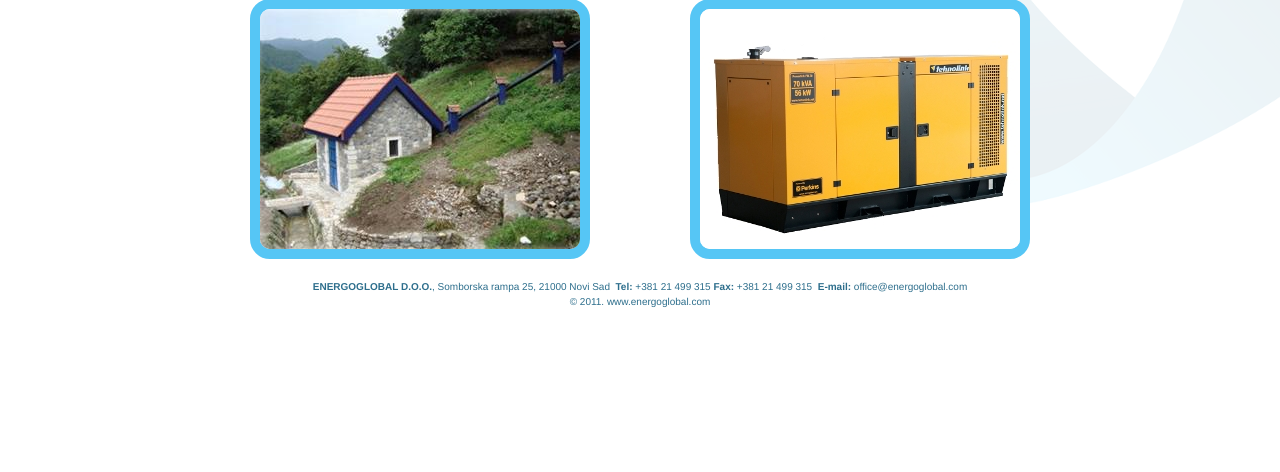
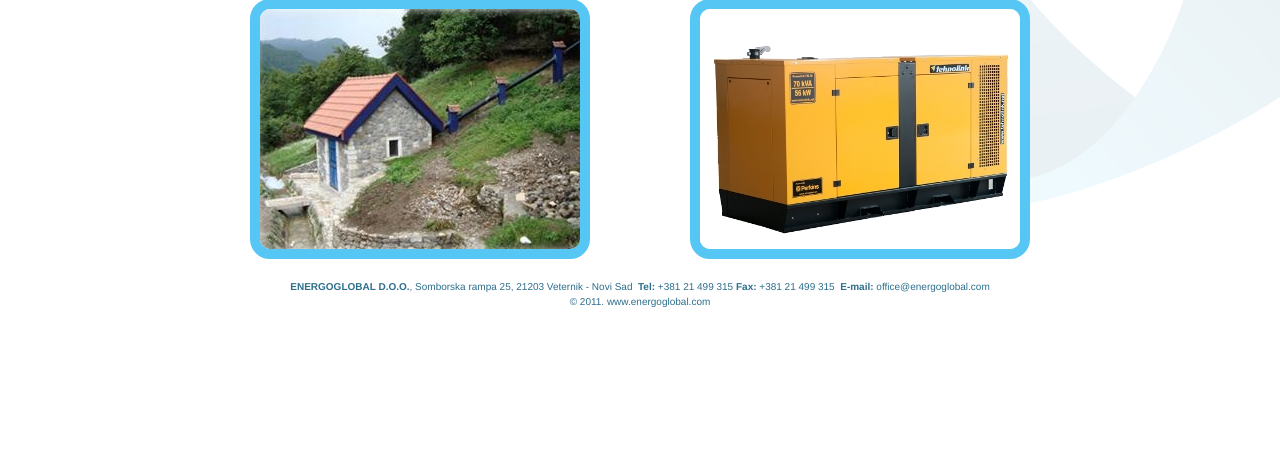
Before and after one commit to nebjak/energoglobal-site, a PHP site: page / in a window 1280 px wide. Shown: the part 256-728 px from the top of the page. Run offline with PHP 8.4, Linux system fonts and the light colour scheme.

Commit message:
Promenjena adresa

```diff
--- a/index.php
+++ b/index.php
@@ -61,7 +61,7 @@
       <div class="clear"></div>
       <div class="grid_12" id="footer">
         <p>
-          <strong>ENERGOGLOBAL D.O.O.</strong>, Somborska rampa 25, 21000 Novi Sad&nbsp;
+          <strong>ENERGOGLOBAL D.O.O.</strong>, Somborska rampa 25, 21203 Veternik - Novi Sad&nbsp;
           <strong>Tel:</strong> +381 21 499 315&nbsp;<strong>Fax:</strong> +381 21 499 315&nbsp;
           <strong>E-mail:</strong> office@energoglobal.com
           <br/>
```
Also changed, not shown: 1 other file.
